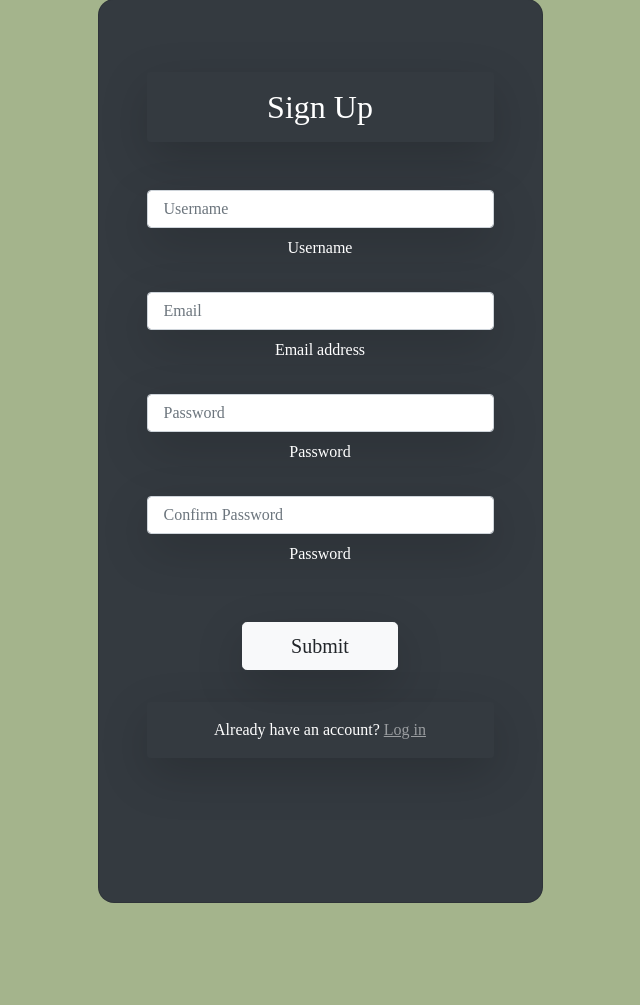
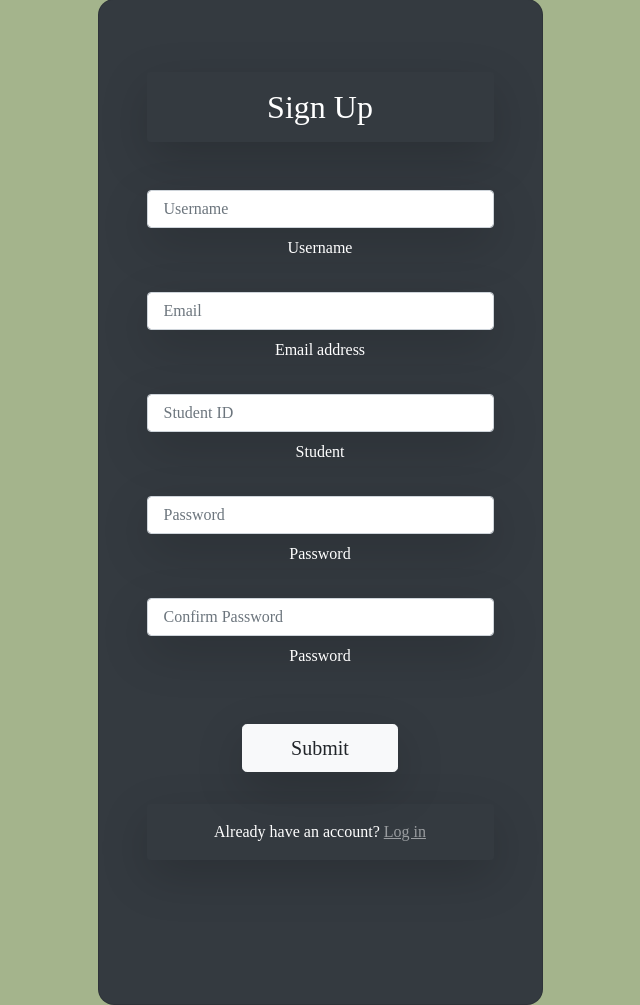
Before and after one commit to tejaskulkarni7/unilocate, a Python web app: template Unilocate-main/app/templates/signup.html in a window 1280 px wide. Shown: the part 113-1118 px from the top of the page, without its empty margins (320-960 px from the left). Before the commit the page ends 1016 px from the top, so only its background shows below. Run offline with Jinja, Linux system fonts and the light colour scheme; the template is opened without the code that fills it: most values are stand-ins (such as "Sample title", 1, 10 or a date in 2020); form fields are guessed from the names that the template uses; some libraries are stand-ins or nearby versions.

Commit message:
added student id to db and signup form

```diff
--- a/Unilocate-main/app/forms.py
+++ b/Unilocate-main/app/forms.py
@@ -20,11 +20,17 @@ class RegistrationForm(FlaskForm):
 		if email_address:
 			raise ValidationError('Email address already exists! Please try different email.')
 
+	def validate_student_id(self, student_id_to_check):
+		student_id = User.query.filter_by(student_id = student_id_to_check.data).first()
+		if student_id:
+			raise ValidationError('Student ID already exists!')
+
 	#Form fields with validators to check for empty input, really short or long length, no empty field in the form
 	username = StringField(label='Username', validators=[InputRequired(message="Username required"), Length(min=4, max=32, message="Username must be between 4 and 32 characters"), DataRequired()])
 	email_address=StringField(label='Email', validators=[Email(message="Invalid Email address"), DataRequired()])
 	password1 = PasswordField(label='Password', validators=[InputRequired(message="Password required"), Length(min=4, max=32, message="Password must be between 4 and 32 characters"), DataRequired()])
 	password2 = PasswordField(label='Confirm Password', validators=[InputRequired(message="Password required"), EqualTo('password1', message="Passwords must match"), DataRequired()])
+	student_id = IntegerField(label='Student ID', validators=[InputRequired(message="ID required"), DataRequired()])
 	submit = SubmitField(label='Submit')
 
 
--- a/Unilocate-main/app/models.py
+++ b/Unilocate-main/app/models.py
@@ -12,7 +12,7 @@ class User(db.Model, UserMixin):
 	username = db.Column(db.String(length=30), nullable=False, unique=True)
 	email_address = db.Column(db.String(length=50), nullable=False, unique=True)
 	password_hash = db.Column(db.String(length=60), nullable=False)
-
+	student_id = db.Column(db.Integer(), nullable=False, unique=True)
 
 	@property
 	def password(self):
--- a/Unilocate-main/app/routes.py
+++ b/Unilocate-main/app/routes.py
@@ -38,7 +38,7 @@ def logoutPage():
 def signupPage():
 	form = RegistrationForm()  #signup form from forms.py
 	if form.validate_on_submit():
-		user_to_create = User(username=form.username.data, email_address=form.email_address.data, password=form.password1.data)	#get data from the form user filled
+		user_to_create = User(username=form.username.data, email_address=form.email_address.data, student_id = form.student_id.data, password=form.password1.data)	#get data from the form user filled
 		db.session.add(user_to_create)
 		db.session.commit()	#add it to database
 		login_user(user_to_create)	#login the user if signup is successfull
--- a/Unilocate-main/app/templates/signup.html
+++ b/Unilocate-main/app/templates/signup.html
@@ -25,6 +25,10 @@ Sign Up
 
                       {{ form.email_address(class="shadow-lg p-3 mb-2 form-control", placeholder="Email") }}
                       {{ form.email_address.label() }}
+                      <br> <br>
+
+                      {{ form.student_id(class="shadow-lg p-3 mb-2 form-control", placeholder="Student ID") }}
+                      {{ form.student_id.label() }}
                       <br> <br>
 
                       {{ form.password1(class="shadow-lg p-3 mb-2 form-control", placeholder="Password") }}
```
